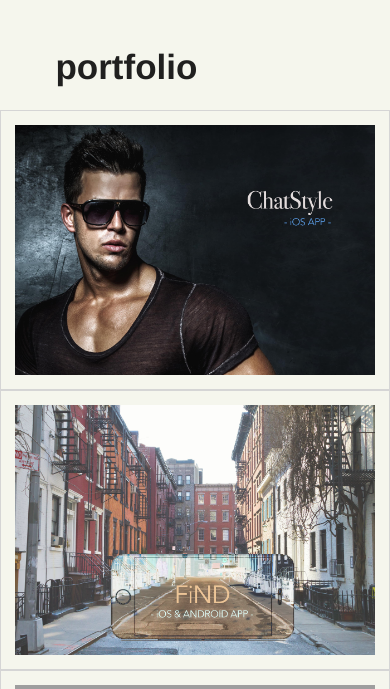
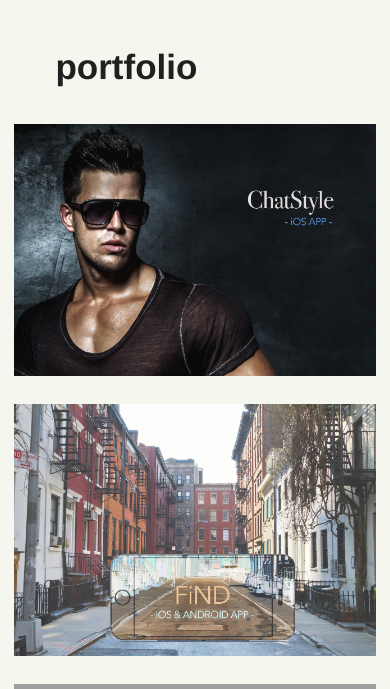
Before and after one commit to cortlandtlabs/cortlandtlabs.github.io, a PHP site: page / in a window 390 px wide; the page is wider, and only the part inside the window is pictured. Shown: the part 1353-2042 px from the top of that part. Run offline with PHP 8.4, Linux system fonts and the light colour scheme; some libraries are stand-ins or nearby versions; some web fonts are replaced; grey boxes are pictures that could not be loaded.

Commit message:
Make border zero width
It was messing up the look of pictures on mobile

```diff
--- a/css/main.css
+++ b/css/main.css
@@ -144,7 +144,7 @@ body {
     height: 20em;
     width: 100%;
     margin:2.5%;
-    border-width: 0.5px;
+    border-width: 0;
     border-style: solid;
     border-color: #d5d5d5;
   }
```
